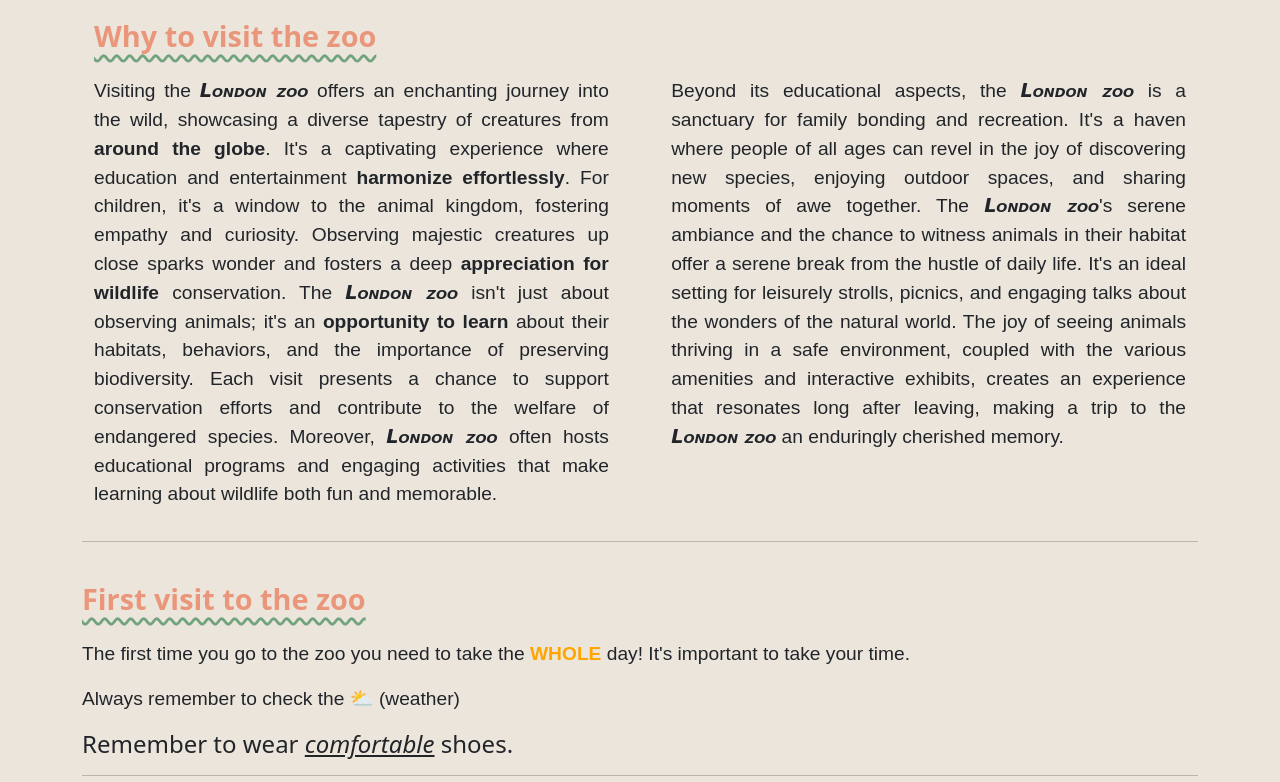
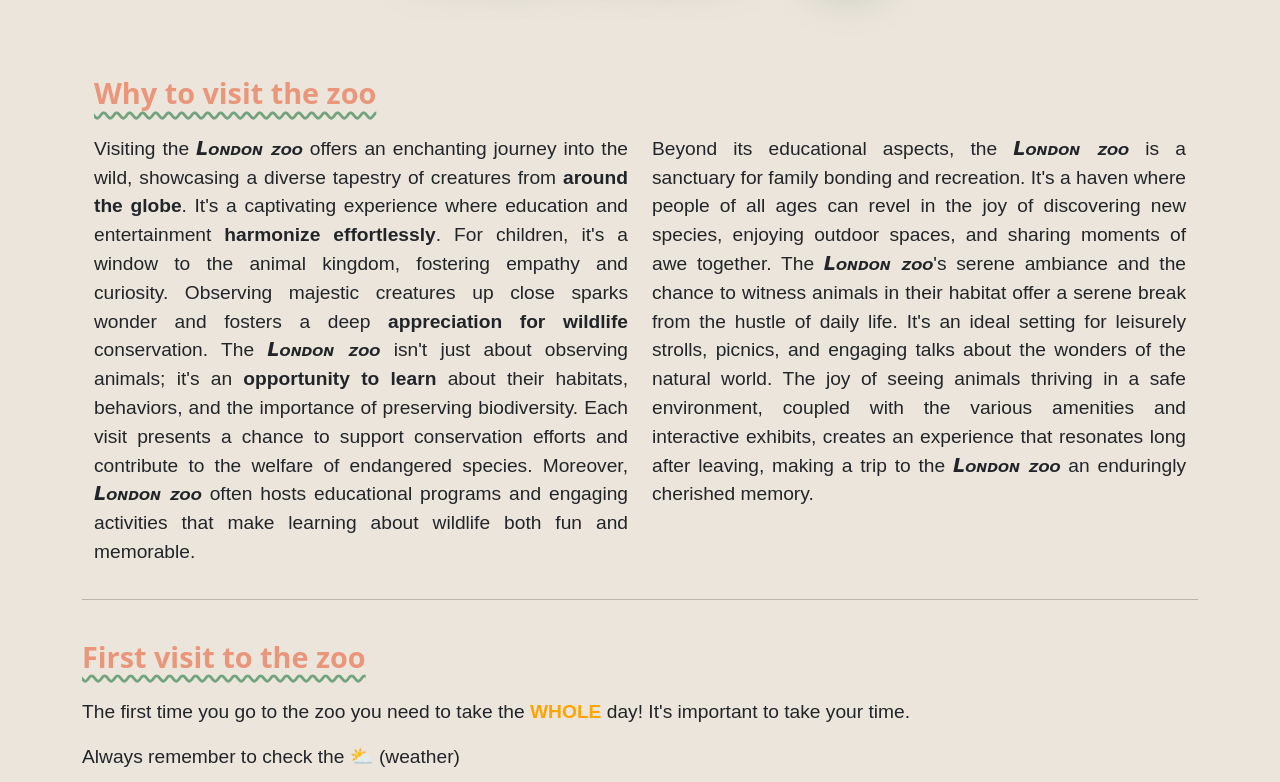
Before and after one commit to abodoni/london-zoo, a plain HTML site: page index.html in a window 1280 px wide. Shown: the part 249-1031 px from the top of the page. Drawn offline with nearby package versions, Linux system fonts and the light colour scheme.

Commit message:
Update index.html

```diff
--- a/index.html
+++ b/index.html
@@ -13,8 +13,8 @@
               background-color: rgb(236, 229, 220);
           }
           .navbar + .content section {
-              padding-top: 70px;
-              margin-top: -70px;
+              padding-top: 60px;
+              margin-top: -60px;
               display: block;
           }
           .navbar {
@@ -26,6 +26,7 @@
               width: 100%;
           }
           h1 {
+              padding-top: 0.6em;
               font-family: 'Tangerine', serif;
               text-shadow: 1px 1px 50px rgb(43, 126, 70);
               text-align: center;
@@ -62,13 +63,8 @@
               font-family: Papyrus, fantasy;
               font-size: 1.2em;
           }
-          #par1 {
+          .par {
             text-align: justify;
-            margin-right: 1em;
-          }
-          #par2 {
-            text-align: justify;
-            margin-left: 1em;
           }
           #visit1 b {
               color: orange;
@@ -78,7 +74,7 @@
             text-decoration: underline;
             text-underline-offset: 0.25em;
           }
-          ol.animals li:hover::after {
+          .card-text:hover::after {
               content: " <3";
               color: rgb(148, 27, 27);
               font-weight: bold;
@@ -139,7 +135,7 @@
         </div>
         <div class="row">
             <div class="col-md-6">
-        <p id="par1">Visiting the <i>zoo</i> offers an enchanting journey
+        <p class="par">Visiting the <i>zoo</i> offers an enchanting journey
             into the wild, showcasing a diverse tapestry of creatures from <b>around the globe</b>. It's a
             captivating experience where education and entertainment <b>harmonize effortlessly</b>. For
             children, it's a window to the animal kingdom, fostering empathy and curiosity. Observing
@@ -152,7 +148,7 @@
         </p>
     </div>
     <div class="col-md-6">
-        <p id="par2">Beyond its educational aspects, the <i>zoo</i> is a
+        <p class="par">Beyond its educational aspects, the <i>zoo</i> is a
             sanctuary for family bonding and recreation. It's a haven where people of all ages can
             revel in the joy of discovering new species, enjoying outdoor spaces, and sharing moments
             of awe together. The <i>zoo</i>'s serene ambiance and the chance to witness animals in
@@ -239,7 +235,7 @@
     <section id="map">
     <h2>Map</h2>
     <div class="container">
-    <p>
+    <p class="par">
         Going through the <b>enterance</b> you will be in the Blue zone.
         From the enterance take the 1<sup>st</sup> right twice to go over to the pink zone.
         Again from the enterance go left then right at Barday Court to enter the Orange zone.
```
